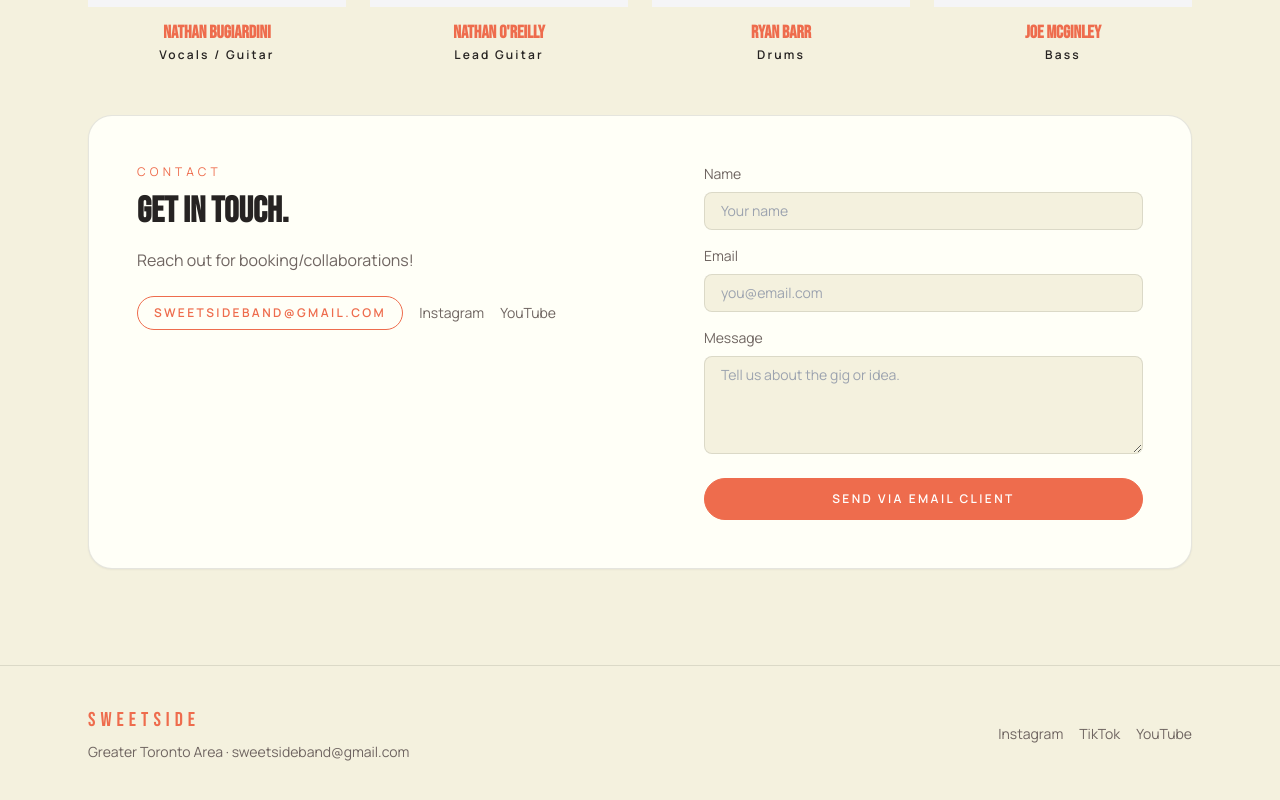
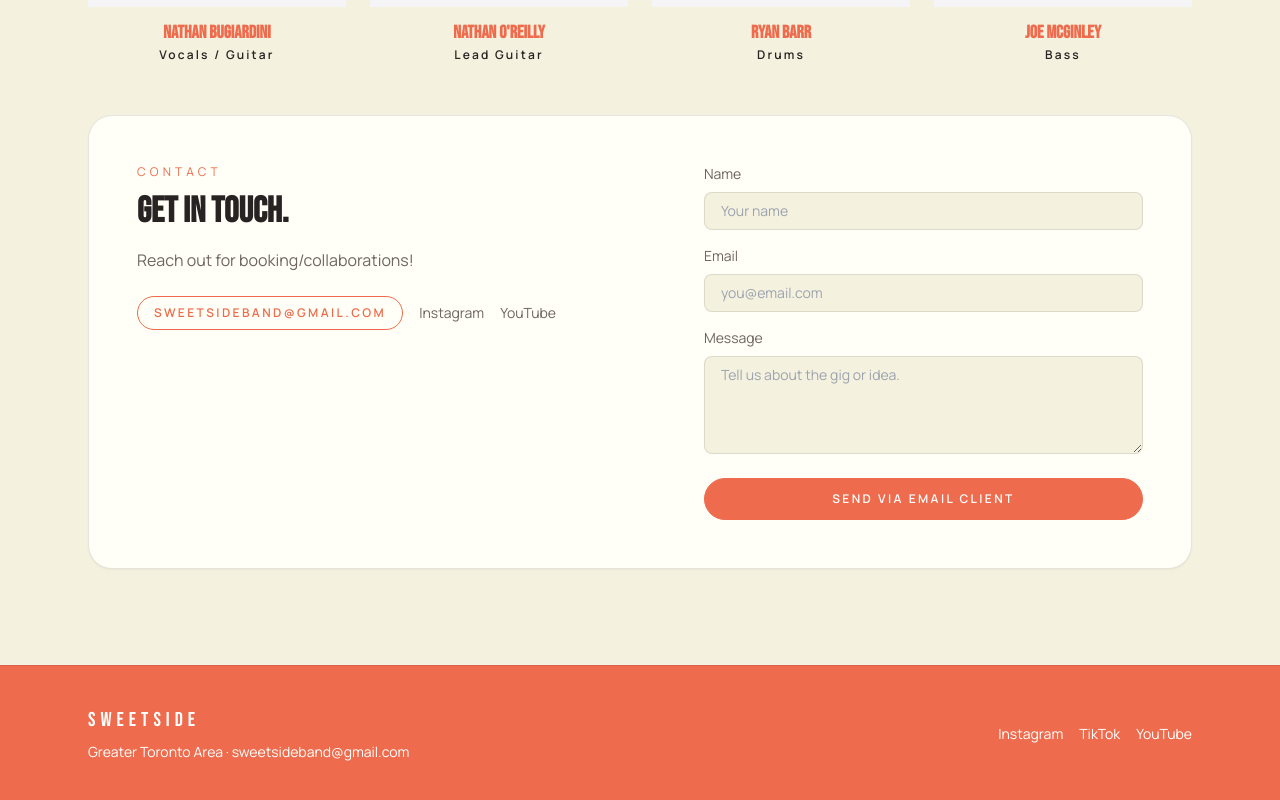
Before and after one commit to carterrows/sweetsideband-site, a Next.js app: page / in a window 1280 px wide. Shown: the part 1734-2534 px from the top of the page. Built offline with nearby package versions, Linux system fonts and the light colour scheme; no server answers.

Commit message:
update footer styling

```diff
--- a/components/Footer.tsx
+++ b/components/Footer.tsx
@@ -3,23 +3,23 @@ import type { Band } from "@/lib/types";
 
 export default function Footer({ band }: { band: Band }) {
   return (
-    <footer className="border-t border-black/10 bg-paper">
+    <footer className="border-t border-black/10 bg-accent text-white">
       <div className="mx-auto flex w-full max-w-6xl flex-col gap-6 px-6 py-10 md:flex-row md:items-center md:justify-between">
         <div>
-          <p className="font-display text-xl tracking-[0.25em] text-accent">
+          <p className="font-display text-xl tracking-[0.25em] text-white">
             {band.name}
           </p>
-          <p className="mt-2 text-sm text-ink-600">
+          <p className="mt-2 text-sm text-white">
             {band.location} · {band.email}
           </p>
         </div>
-        <div className="flex flex-wrap items-center gap-4 text-sm text-ink-600">
+        <div className="flex flex-wrap items-center gap-4 text-sm text-white">
           {band.social.instagram && (
             <Link
               href={band.social.instagram}
               target="_blank"
               rel="noopener noreferrer"
-              className="transition hover:text-ink-900"
+              className="transition hover:text-white/80"
             >
               Instagram
             </Link>
@@ -29,7 +29,7 @@ export default function Footer({ band }: { band: Band }) {
               href={band.social.tiktok}
               target="_blank"
               rel="noopener noreferrer"
-              className="transition hover:text-ink-900"
+              className="transition hover:text-white/80"
             >
               TikTok
             </Link>
@@ -39,7 +39,7 @@ export default function Footer({ band }: { band: Band }) {
               href={band.social.youtube}
               target="_blank"
               rel="noopener noreferrer"
-              className="transition hover:text-ink-900"
+              className="transition hover:text-white/80"
             >
               YouTube
             </Link>
```
